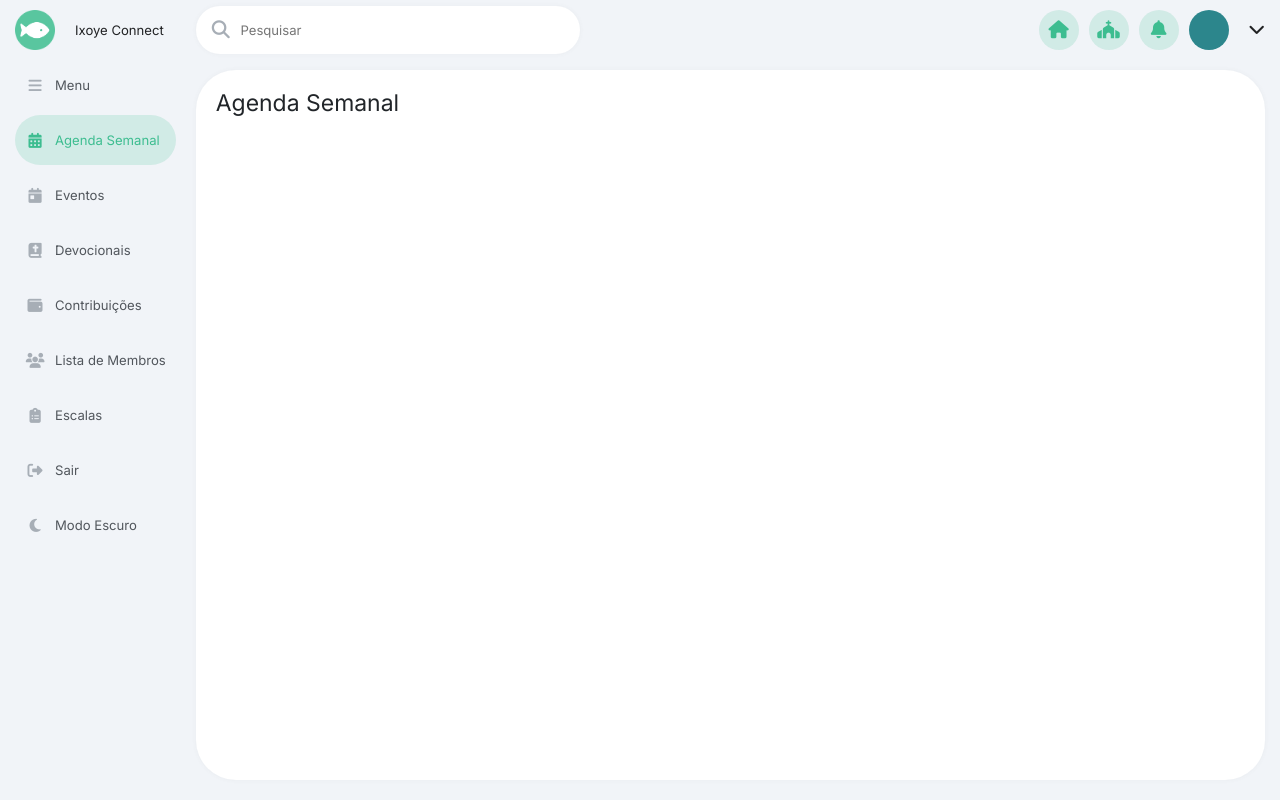
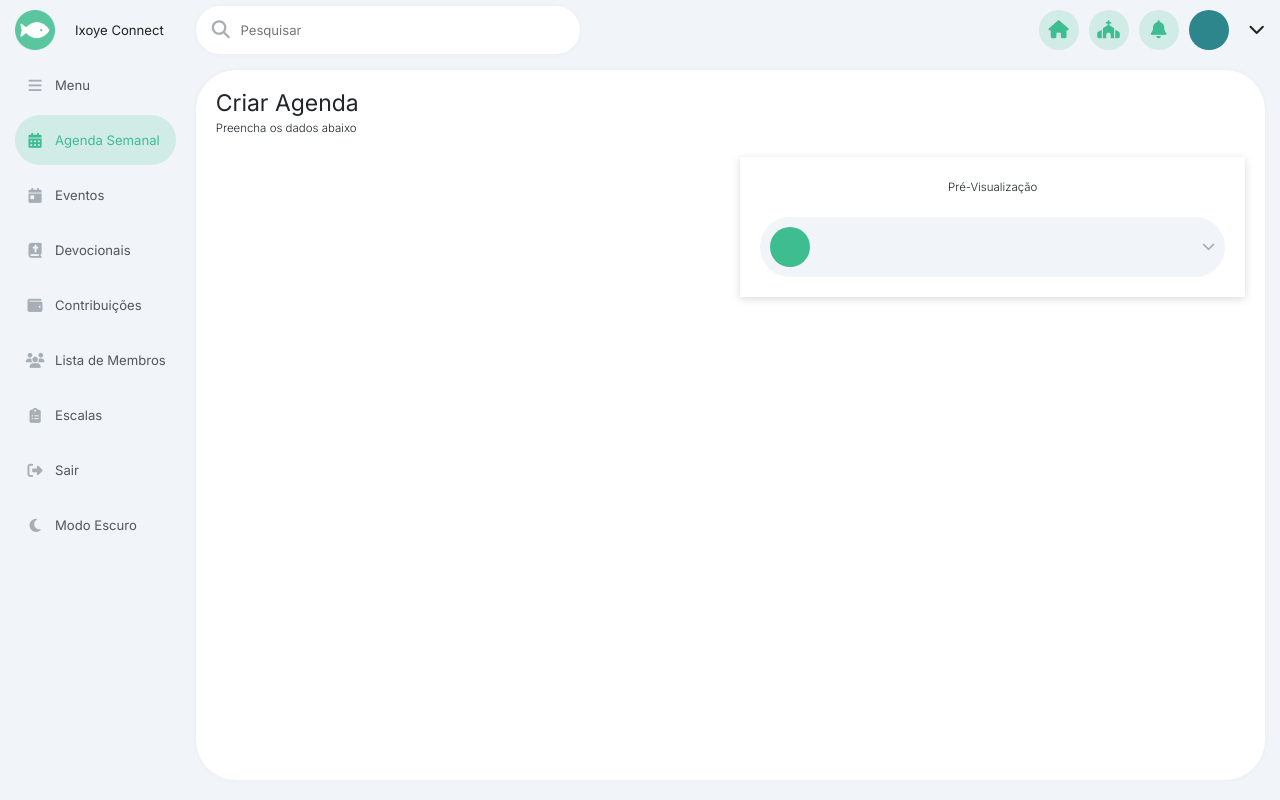
Before and after one commit to noemimedeiros/ixoyeconnect, a Django app: template apps/agenda/templates/agenda/agenda_create_view.html in a window 1280 px wide. Run offline with Django 5.2, Linux system fonts and the light colour scheme; the template is opened without the code that fills it, so the values that code supplies are empty; parts of the project's set-up code (start-up, migrations or seed data) failed here and were passed over; some libraries are stand-ins or nearby versions.

Commit message:
Front Criação de Agenda Semanal

```diff
--- /dev/null
+++ b/apps/agenda/static/agenda/css/agenda_create.css
@@ -0,0 +1,66 @@
+.agenda-form-section{
+    margin-top: 20px;
+    display: grid;
+    grid-template-columns: 1fr 1fr;
+    gap: 20px;
+}
+
+.agenda-preview{
+    text-align: center;
+    box-shadow: rgba(0, 0, 0, 0.15) 0px 2px 8px;
+    padding: 20px;
+}
+.card-agenda{
+    border-radius: var(--rounded-pill);
+    background-color: var(--gray-1);
+    border: none;
+    width: 100%;
+    padding: 0;
+}
+.card-agenda[aria-expanded="true"]{
+    border-radius: 30px;
+}
+.card-agenda-content{
+    display: flex;
+    flex-direction: row;
+    align-items: center;
+    justify-content: space-between;
+    padding: 10px;
+}
+.card-agenda-infos{
+    display: flex;
+    gap: 20px;
+    align-items: center;
+}
+.div-icone-agenda{
+    border-radius: 50%;
+    height: 40px;
+    width: 40px;
+    background-color: var(--green);
+    color: var(--body-bg);
+    display: flex;
+    align-items: center;
+    justify-content: center;
+}
+.div-icone-agenda i{
+    font-size: 1.25rem;
+    line-height: normal;
+}
+.dia-hora-agenda{
+    font-size: 1rem;
+    text-align: start;
+}
+.titulo-agenda{
+    font-size: 1.25rem;
+    text-align: start;
+}
+.agenda-collapse i {
+    color: var(--gray-2);
+}
+.descricao-agenda{
+    padding: 15px;
+    text-align: start;
+}
+.show .descricao-agenda{
+    border-top: 1px solid var(--gray-3) ;
+}
--- /dev/null
+++ b/apps/agenda/static/agenda/css/agenda_responsive.css
@@ -0,0 +1,5 @@
+@media (max-width: 768px) {
+    .agenda-form-section{
+        grid-template-columns: 1fr;
+    }
+}
--- a/apps/agenda/templates/agenda/agenda_create_view.html
+++ b/apps/agenda/templates/agenda/agenda_create_view.html
@@ -3,19 +3,65 @@
 {% load crispy_forms_tags %}
 
 {% block style %}
-<style>
-
-</style>
+<link rel="stylesheet" href="{% static 'agenda/css/agenda_create.css' %}">
+<link rel="stylesheet" href="{% static 'agenda/css/agenda_responsive.css' %}">
 {% endblock style %}
 
 {% block app_title %}
-Agenda Semanal
+Criar Agenda
 {% endblock app_title %}
 
 {% block dashboard_actions %}{% endblock %}
 
 {% block dashboard_content %}
-<section class="py-3">
-    {% crispy form %}
+<small>Preencha os dados abaixo</small>
+<section class="agenda-form-section">
+    <div>
+        {% crispy form %}
+    </div>
+    <div>
+        <div class="agenda-preview">
+            <div class="mb-4"><small>Pré-Visualização</small></div>
+            <button type="button" class="card-agenda" data-bs-toggle="collapse" data-bs-target="#descricao-agenda" aria-controls="descricao-agenda">
+                <div class="card-agenda-content">
+                    <div class="card-agenda-infos">
+                        <div class="div-icone-agenda">
+                            <i></i>
+                        </div>
+                        <div class="texto-agenda">
+                            <div class="dia-hora-agenda"></div>
+                            <div class="titulo-agenda"></div>
+                        </div>
+                    </div>
+                    <div class="agenda-collapse">
+                        <i class="fa-solid fa-chevron-down"></i>
+                    </div>
+                </div>
+                <div class="collapse" id="descricao-agenda">
+                    <div class="descricao-agenda">
+                    </div>
+                </div>
+            </button>
+        </div>
+    </div>
 </section>
 {% endblock dashboard_content %}
+
+{% block _scripts %}
+<script>
+    function cardAgenda(){
+        let titulo = $('#id_titulo').val();
+        let icone = $('#id_icone').find('option:selected').data('icone');
+        let descricao = $('#id_descricao').val();
+        let dia_semana =  $('#id_dia_semana').find('option:selected').text();
+        let hora = $('#id_hora').val();
+
+        icone ? $('.div-icone-agenda i').prop('class', `fa-solid ${icone}`) : '';
+        titulo ? $('.titulo-agenda').html(titulo) : '';
+        (dia_semana || hora) ? $('.dia-hora-agenda').html(`${dia_semana} às ${hora}`) : '';
+        descricao ? $('.descricao-agenda').html(descricao): '';
+    }
+    $('input, select, textarea').on('change input', () => cardAgenda());
+
+</script>
+{% endblock _scripts %}
--- a/apps/agenda/templates/partials/custom_icone_select.html
+++ b/apps/agenda/templates/partials/custom_icone_select.html
@@ -1,8 +1,8 @@
 <div id="div_id_icone" class="form-floating mb-3">
   <select name="{{ field.name }}" id="{{ field.id_for_label }}" class="form-primary select form-select">
       {% for choice in field.field.queryset %}
-        <option value="{{ choice.pk }}">
-          &#x{{ choice.icone }}; - {{ choice.descricao }}
+        <option data-icone="{{ choice.icone }}" value="{{ choice.pk }}">
+          &#x{{ choice.icone_html }}; - {{ choice.descricao }}
         </option>
       {% endfor %}
   </select>
--- a/apps/core/static/css/main.css
+++ b/apps/core/static/css/main.css
@@ -109,6 +109,7 @@
     padding: 20px;
     box-shadow: rgba(99, 99, 99, 0.055) 0px 0px 5px 0px;
     margin-bottom: 20px;
+    overflow-y: scroll;
 }
 
 .side-nav-items{
--- a/apps/core/static/css/responsive.css
+++ b/apps/core/static/css/responsive.css
@@ -101,5 +101,6 @@
     }
     .dashboard-card{
         padding: 5%;
+        padding-bottom: 100px;
     }
 }
--- a/apps/core/static/public/css/main.css
+++ b/apps/core/static/public/css/main.css
@@ -20,8 +20,8 @@
 .darkmode:root{
     --body-bg: #212224;
 
-    --green: #287e60;
-    --aqua-blue: #1a4f53;
+    /* --green: #287e60;
+    --aqua-blue: #1a4f53; */
 
     --gray-1: #1E1E1E;
     --gray-2: white;
@@ -35,7 +35,7 @@
     --bs-body-color-rgb: rgba(255, 255, 255, 0.678);
 }
 
-.darkmode input {
+.darkmode {
     color-scheme: dark;
 }
 
@@ -114,10 +114,10 @@ input[type=file]::file-selector-button {
     text-align: end;
 }
 
-.section-signup{
+.card-signup{
     grid-template-columns: 1fr 1fr;
 }
-.section-signup .signup-title-content{
+.card-signup .signup-title-content{
     display: none;
 }
 
@@ -254,6 +254,10 @@ input[type=file]::file-selector-button {
     box-shadow: 0 0 0 .25rem rgba(13,110,253,.25)
 }
 
+textarea.form-primary{
+    border-radius: 40px;
+}
+
 .button{
     display: flex;
     align-items: center;
@@ -268,6 +272,10 @@ input[type=file]::file-selector-button {
     padding: .375rem 1.5rem;
     font-weight: 500;
     transition: background-color .15s ease-in-out, color .15s ease-in-out, border-color .15s ease-in-out;
+}
+
+.button i {
+    font-size: 1.5rem;
 }
 
 .button-filled{
@@ -353,7 +361,7 @@ input[type=file]::file-selector-button {
 }
 
 .retornar{
-    position: fixed;
+    position: absolute;
     left: calc(50% + 10px);
     top: calc(1% + 10px);
     padding: 10px;
@@ -381,7 +389,7 @@ input[type=file]::file-selector-button {
     flex-direction: column;
     height: 100%;
     justify-content: center;
-    padding-top: 5%;
+    padding-top: 10%;
     padding-bottom: 10%;
 }
 
--- a/apps/core/static/public/css/responsive.css
+++ b/apps/core/static/public/css/responsive.css
@@ -21,23 +21,26 @@
     .titulo-app{
         display: none;
     }
-
     .section-signup{
+        grid-template-rows: 20% 1fr;
+    }
+    .card-signup{
         grid-template-rows: 20vh 1fr;
         height: unset;
         overflow-y: scroll;
         background: linear-gradient(180deg, #3DBD90 0%, #2C868C 15%)
     }
-    .section-signup .login-logo-content{
+    .card-signup .login-logo-content{
         display: none;
     }
     .login-logo-texto{
         padding-inline: 5%;
     }
-    .section-signup .signup-title-content{
+    .card-signup .signup-title-content{
         display: flex;
         flex-direction: column;
-        justify-content: space-around;
+        justify-content: end;
+        padding-bottom: 2rem;
         padding-inline: 6%;
         color: white;
         height: 100%;
@@ -62,12 +65,13 @@
     }
     .wave-divisor{
         /* display: none; */
+        z-index: 1;
         width: 100%;
         height: 100px;
         top: unset;
         bottom: -2.3rem;
     }
-    .section-signup .wave-divisor{
+    .card-signup .wave-divisor{
         display: none;
     }
     .login-form{
--- a/apps/core/templates/core/dashboard.html
+++ b/apps/core/templates/core/dashboard.html
@@ -41,4 +41,5 @@
         }
     }
 </script>
+{% block _scripts %}{% endblock _scripts %}
 {% endblock scripts %}
--- a/templates/account/base.html
+++ b/templates/account/base.html
@@ -8,7 +8,7 @@
 {% endblock css %}
 
 {% block content %}
-<section class="section-login">
+<section class="section-login {% block section_login_classes %}{% endblock section_login_classes %}">
     <div class="card-login-logo {% block card_login_classes %}{% endblock card_login_classes %}">
         {% if '/login/' not in request.path %}
         <div class="retornar">
--- a/templates/layouts/base.html
+++ b/templates/layouts/base.html
@@ -61,7 +61,7 @@
 </body>
 <!-- Scripts -->
 <script src="{% static 'public/libs/bootstrap/js/bootstrap.min.js' %}"></script>
-<script src="{% static 'public/libs/bootstrap/js/bootstrap.bundle.min.js' %}"></script>
+{% comment %} <script src="{% static 'public/libs/bootstrap/js/bootstrap.bundle.min.js' %}"></script> {% endcomment %}
 <script src="{% static 'public/js/jquery.min.js' %}"></script>
 <script src="{% static 'public/js/jquery.mask.js' %}"></script>
 <script src="{% static 'public/js/popper.min.js' %}"></script>
```
Also changed, not shown: apps/agenda/forms.py (+21 -2 lines), apps/agenda/models.py (+4 -13 lines), templates/account/login.html (+0 -7 lines), templates/account/signup.html (+4 -4 lines).
